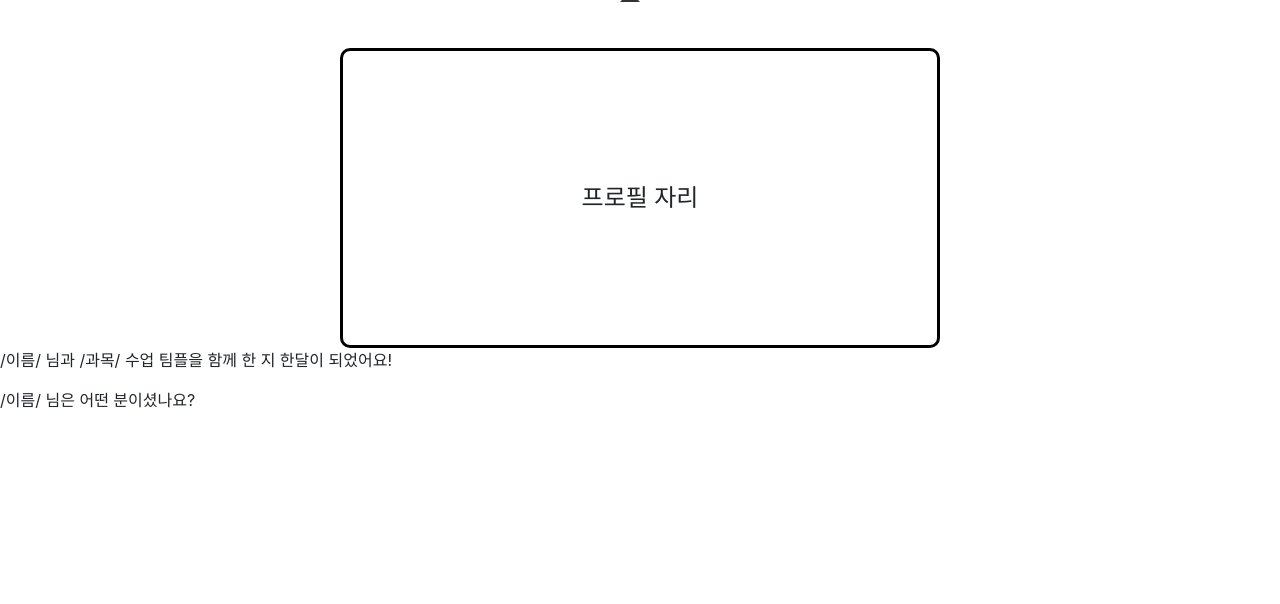
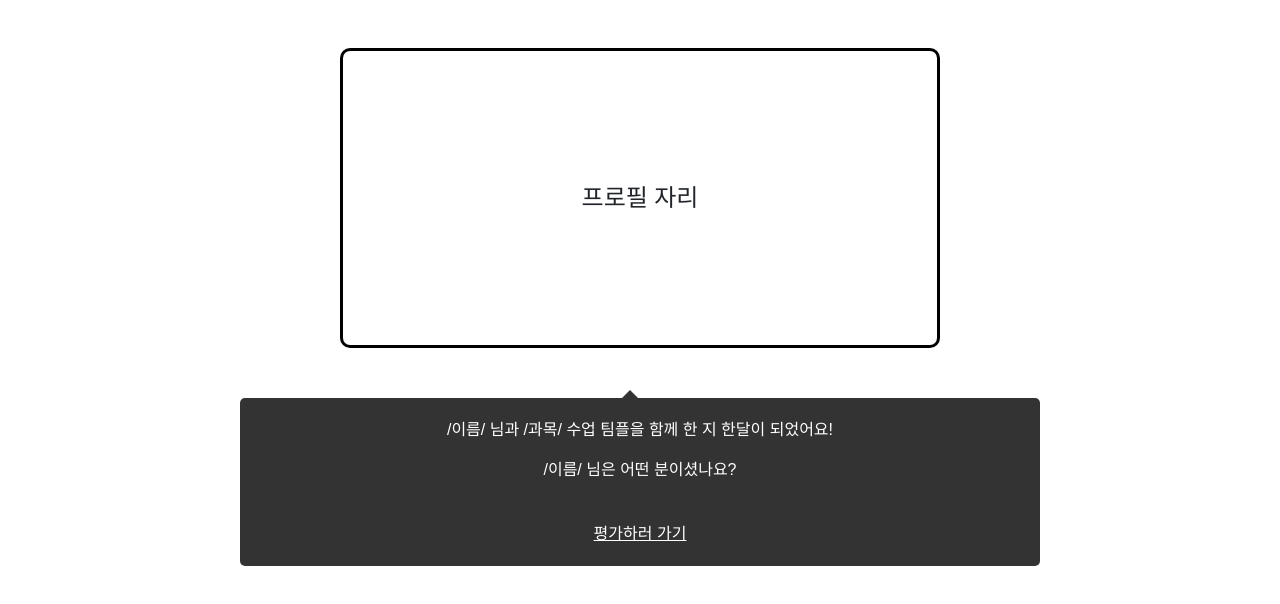
Before and after one commit to ej11240/nibble_front, a React (Create React App) app: page /scorePrev in a window 1280 px wide. Shown: the top 604 px of the page. Built offline with nearby package versions, Linux system fonts and the light colour scheme.

Commit message:
css error 수정

```diff
--- a/src/component/score/ScorePrevPage.css
+++ b/src/component/score/ScorePrevPage.css
@@ -7,10 +7,6 @@ body {
     text-decoration: underline;
   }
 
-<<<<<<< HEAD
-
-=======
->>>>>>> brchS
   .sp-bubble {
     width: 800px;
     margin: 50px auto;
```
